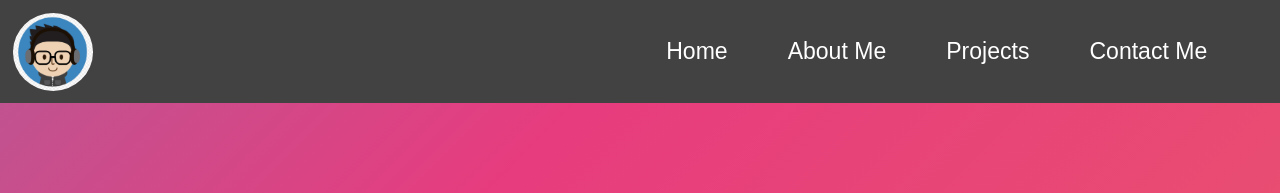
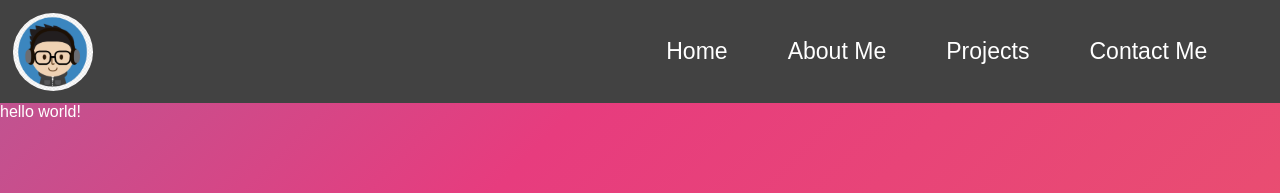
Before and after one commit to CJFeagin33/JustinPortfolio, a React (Vite) app: page /projects in a window 1280 px wide. Shown: the top 193 px of the page. Built offline with nearby package versions, Linux system fonts and the light colour scheme.

Commit message:
Added Projects page

```diff
--- a/src/App.jsx
+++ b/src/App.jsx
@@ -3,7 +3,7 @@ import Header from './components/Header'
 import HomePage from './pages/homepage'
 import ContactPage from './pages/contactPage'
 import AboutMePage from './pages/aboutMePage'
-import React, { useState } from 'react';
+import ProjectsPage from './pages/projectsPage'
 import './index.css';
 
 function App() {
@@ -15,7 +15,7 @@ function App() {
           <Route path="/" element={<HomePage />}/>
           <Route path="/contactMe" element={<ContactPage />}/>
           <Route path="/aboutMe" element={<AboutMePage />}/>
-
+          <Route path='/projects' element={<ProjectsPage />}/>
         </Routes>
 
       </BrowserRouter>
--- /dev/null
+++ b/src/components/ProjectsModal/index.jsx
@@ -0,0 +1,9 @@
+import './index.css'
+
+function ProjectsModal() {
+    return (
+       <p>hello world!</p>
+    );
+}
+
+export default ProjectsModal;
--- /dev/null
+++ b/src/pages/projectsPage.jsx
@@ -0,0 +1,11 @@
+import ProjectsModal from "../components/ProjectsModal";
+
+function ProjectsPage() {
+    return (
+        <>
+            <ProjectsModal />
+        </>
+    )
+}
+
+export default ProjectsPage;
```
Also changed, not shown: src/components/ProjectsModal/index.css (added).
